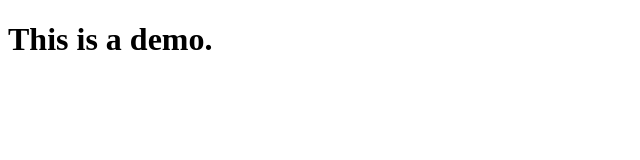
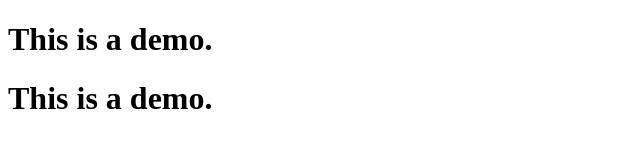
Before and after one commit to PragyanRanjanKarn/Demo--3-, a plain HTML site: page index.html in a window 1280 px wide. Shown: the whole page, without its empty margins (0-640 px from the left). Drawn offline with Linux system fonts and the light colour scheme.

```diff
--- a/index.html
+++ b/index.html
@@ -1,11 +1,15 @@
 <!DOCTYPE html>
 <html lang="en">
+
 <head>
     <meta charset="UTF-8">
     <meta name="viewport" content="width=device-width, initial-scale=1.0">
     <title>Document</title>
 </head>
+
 <body>
     <h1>This is a demo.</h1>
+    <h1>This is a demo.</h1>
 </body>
+
 </html>
```
